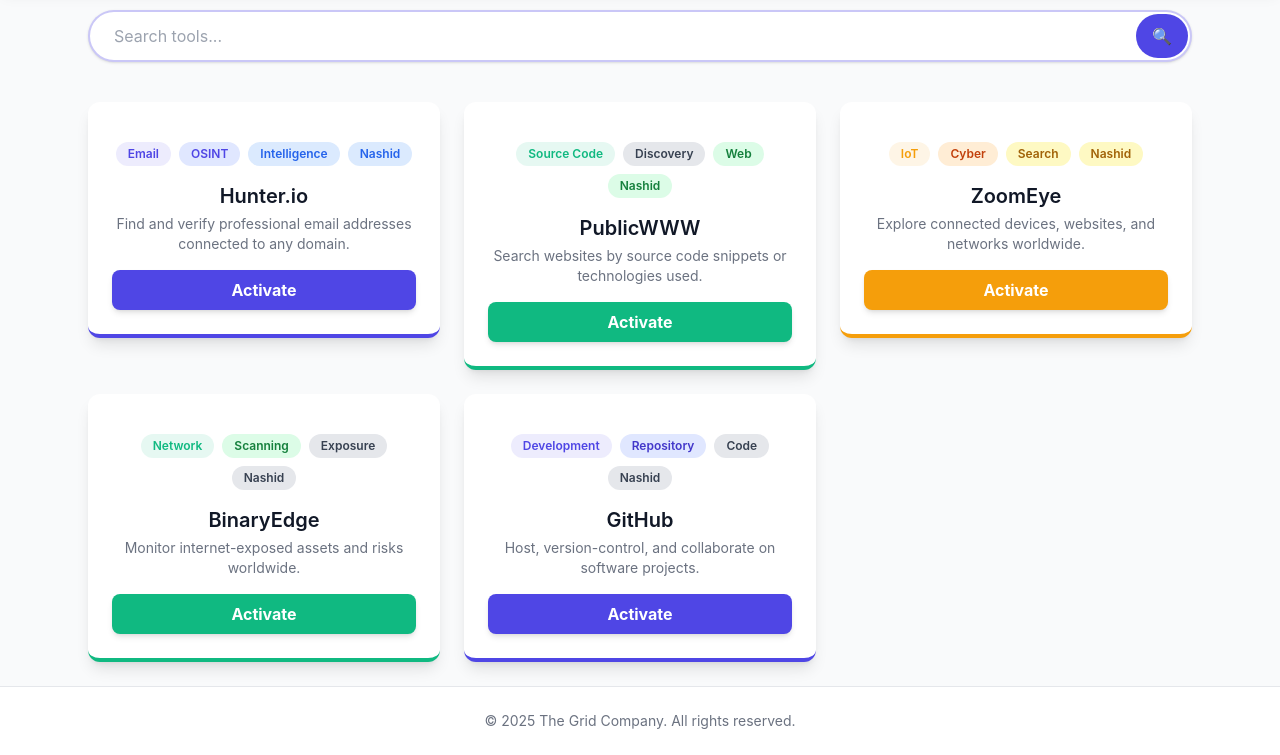
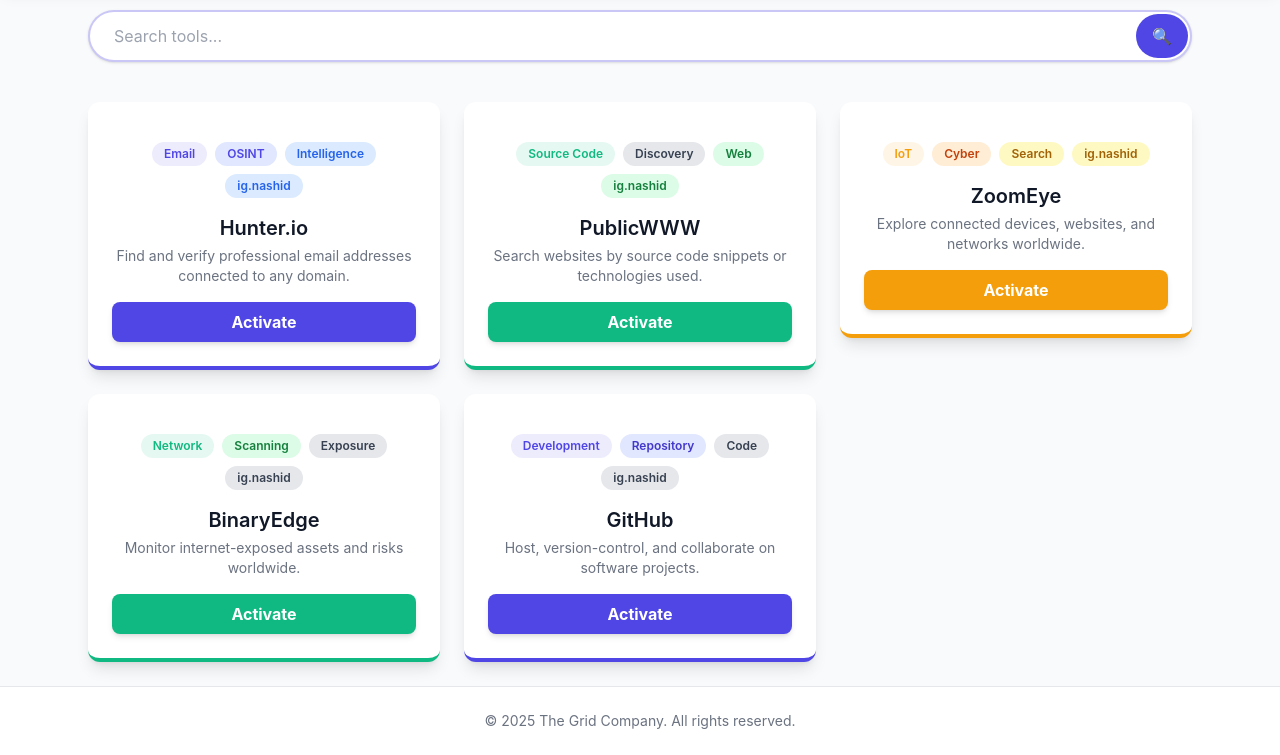
Before and after one commit to team-gf/Link, a plain HTML site: page hacking/index.html in a window 1280 px wide. Shown: the part 78-833 px from the top of the page. Drawn offline with nearby package versions, Linux system fonts and the light colour scheme.

Commit message:
Update 'Nashid' to 'ig.nashid' in tags

```diff
--- a/hacking/index.html
+++ b/hacking/index.html
@@ -101,7 +101,7 @@
             <span class="px-3 py-1 text-xs font-semibold rounded-full bg-primary/10 text-primary">Email</span>
             <span class="px-3 py-1 text-xs font-semibold rounded-full bg-indigo-100 text-indigo-600">OSINT</span>
             <span class="px-3 py-1 text-xs font-semibold rounded-full bg-blue-100 text-blue-600">Intelligence</span>
-            <span class="px-3 py-1 text-xs font-semibold rounded-full bg-blue-100 text-blue-600">Nashid</span>
+            <span class="px-3 py-1 text-xs font-semibold rounded-full bg-blue-100 text-blue-600">ig.nashid</span>
           </div>
           <h2 class="text-xl font-semibold text-gray-900 mt-4">Hunter.io</h2>
           <p class="text-gray-500 mt-1 text-sm mb-4">Find and verify professional email addresses connected to any domain.</p>
@@ -117,7 +117,7 @@
             <span class="px-3 py-1 text-xs font-semibold rounded-full bg-secondary/10 text-secondary">Source Code</span>
             <span class="px-3 py-1 text-xs font-semibold rounded-full bg-gray-200 text-gray-700">Discovery</span>
             <span class="px-3 py-1 text-xs font-semibold rounded-full bg-green-100 text-green-700">Web</span>
-            <span class="px-3 py-1 text-xs font-semibold rounded-full bg-green-100 text-green-700">Nashid</span>
+            <span class="px-3 py-1 text-xs font-semibold rounded-full bg-green-100 text-green-700">ig.nashid</span>
           </div>
           <h2 class="text-xl font-semibold text-gray-900 mt-4">PublicWWW</h2>
           <p class="text-gray-500 mt-1 text-sm mb-4">Search websites by source code snippets or technologies used.</p>
@@ -133,7 +133,7 @@
             <span class="px-3 py-1 text-xs font-semibold rounded-full bg-accent/10 text-accent">IoT</span>
             <span class="px-3 py-1 text-xs font-semibold rounded-full bg-orange-100 text-orange-700">Cyber</span>
             <span class="px-3 py-1 text-xs font-semibold rounded-full bg-yellow-100 text-yellow-700">Search</span>
-            <span class="px-3 py-1 text-xs font-semibold rounded-full bg-yellow-100 text-yellow-700">Nashid</span>
+            <span class="px-3 py-1 text-xs font-semibold rounded-full bg-yellow-100 text-yellow-700">ig.nashid</span>
           </div>
           <h2 class="text-xl font-semibold text-gray-900 mt-4">ZoomEye</h2>
           <p class="text-gray-500 mt-1 text-sm mb-4">Explore connected devices, websites, and networks worldwide.</p>
@@ -149,7 +149,7 @@
             <span class="px-3 py-1 text-xs font-semibold rounded-full bg-secondary/10 text-secondary">Network</span>
             <span class="px-3 py-1 text-xs font-semibold rounded-full bg-green-100 text-green-700">Scanning</span>
             <span class="px-3 py-1 text-xs font-semibold rounded-full bg-gray-200 text-gray-700">Exposure</span>
-            <span class="px-3 py-1 text-xs font-semibold rounded-full bg-gray-200 text-gray-700">Nashid</span>
+            <span class="px-3 py-1 text-xs font-semibold rounded-full bg-gray-200 text-gray-700">ig.nashid</span>
           </div>
           <h2 class="text-xl font-semibold text-gray-900 mt-4">BinaryEdge</h2>
           <p class="text-gray-500 mt-1 text-sm mb-4">Monitor internet-exposed assets and risks worldwide.</p>
@@ -165,7 +165,7 @@
             <span class="px-3 py-1 text-xs font-semibold rounded-full bg-primary/10 text-primary">Development</span>
             <span class="px-3 py-1 text-xs font-semibold rounded-full bg-indigo-100 text-indigo-700">Repository</span>
             <span class="px-3 py-1 text-xs font-semibold rounded-full bg-gray-200 text-gray-700">Code</span>
-            <span class="px-3 py-1 text-xs font-semibold rounded-full bg-gray-200 text-gray-700">Nashid</span>
+            <span class="px-3 py-1 text-xs font-semibold rounded-full bg-gray-200 text-gray-700">ig.nashid</span>
           </div>
           <h2 class="text-xl font-semibold text-gray-900 mt-4">GitHub</h2>
           <p class="text-gray-500 mt-1 text-sm mb-4">Host, version-control, and collaborate on software projects.</p>
```
